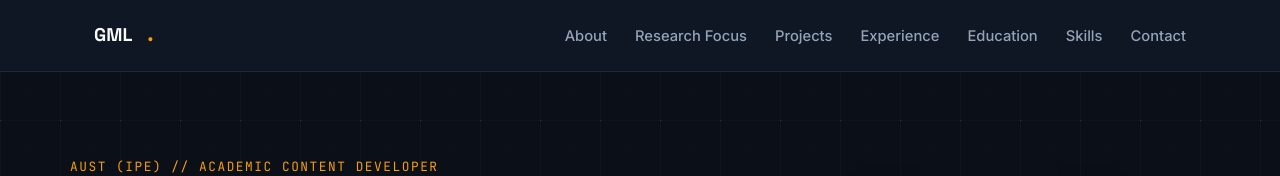
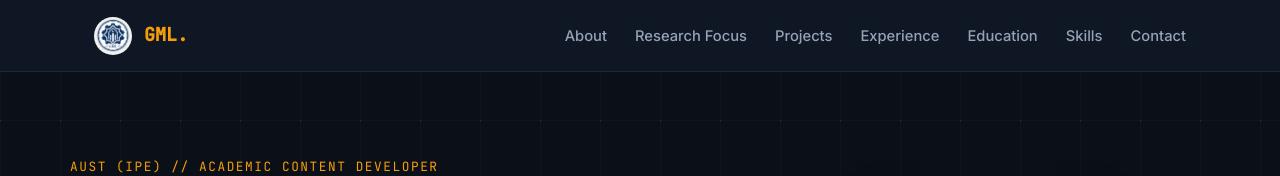
Before and after one commit to mgmlabib/mgmlabib.github.io, a plain HTML site: page mashrafi-portfolio/index.html in a window 1280 px wide. Shown: the top 176 px of the page. Drawn offline with Linux system fonts and the light colour scheme.

Commit message:
Update index.html

```diff
--- a/mashrafi-portfolio/index.html
+++ b/mashrafi-portfolio/index.html
@@ -5,6 +5,7 @@
   <meta name="viewport" content="width=device-width, initial-scale=1.0">
   <meta name="description" content="Academic and engineering portfolio of Golam Mashrafi Labib | Industrial & Production Engineering student at AUST.">
   <title>Golam Mashrafi Labib | Industrial & Production Engineering</title>
+  <link rel="icon" type="image/png" href="assets/images/logo.png">
 
   <!-- Google Fonts: Space Grotesk, Inter, JetBrains Mono ($0 Free) -->
   <link rel="preconnect" href="https://fonts.googleapis.com">
@@ -21,7 +22,10 @@
   <!-- Navigation -->
   <header class="header">
     <div class="container header-container">
-      <a href="#hero" class="brand-logo">GML<span>.</span></a>
+      <a href="#hero" class="brand-logo">
+  <img src="assets/images/logo.png" alt="GML Crest Logo" class="brand-logo-img">
+  <span>GML.</span>
+</a>
       <button class="mobile-toggle" id="mobile-nav-toggle" aria-label="Toggle Navigation" aria-expanded="false">
         ☰ Menu
       </button>
```
